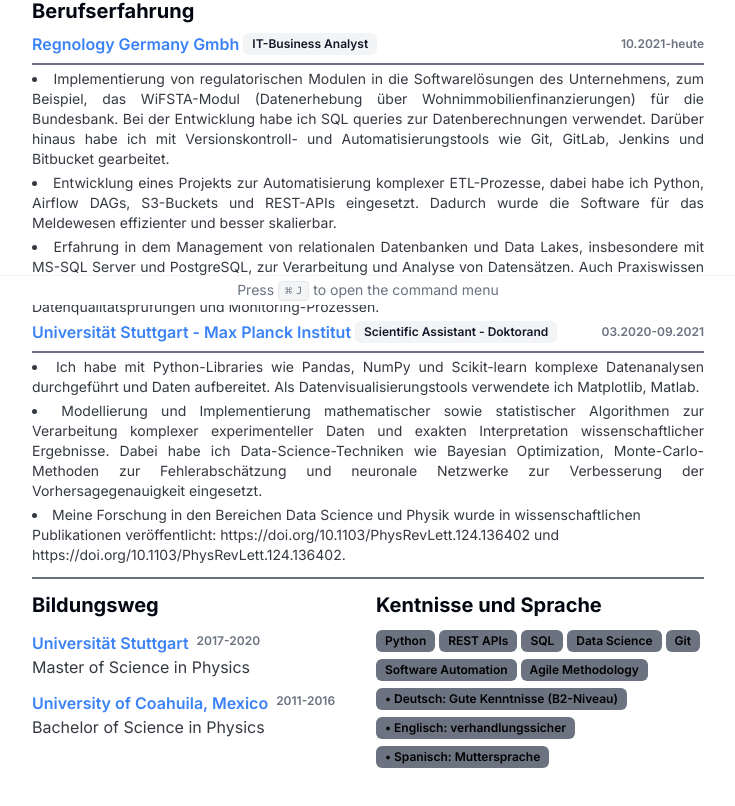
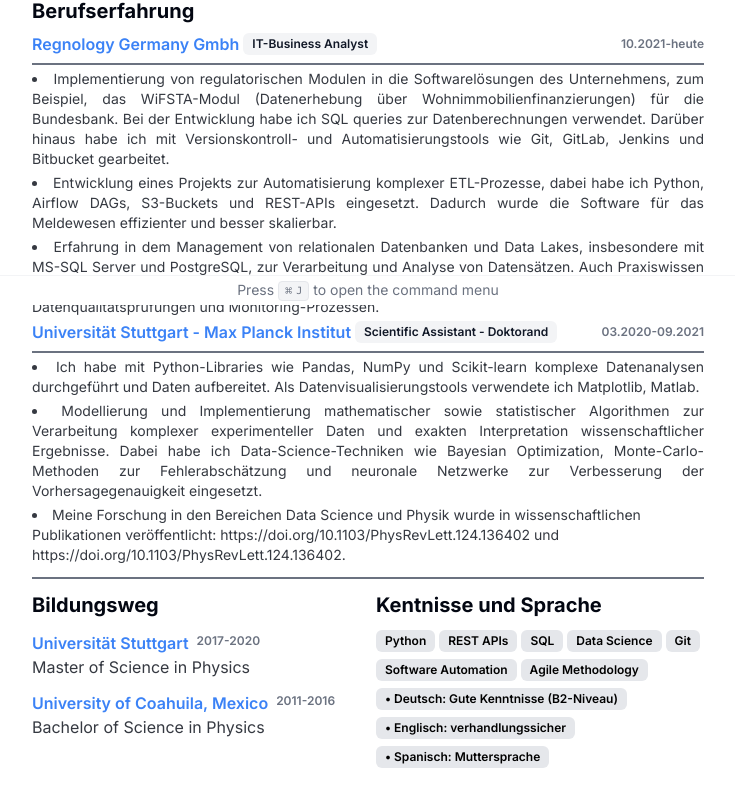
Before and after one commit to diegordzffm/cv-diego, a Next.js app: page / in a window 1280 px wide. Shown: the part 495-1301 px from the top of the page, without its empty margins (272-1007 px from the left). Built offline with nearby package versions, Linux system fonts and the light colour scheme.

Commit message:
21e2332323

```diff
--- a/src/app/components/Skills.tsx
+++ b/src/app/components/Skills.tsx
@@ -21,7 +21,7 @@
     >
       {skills.map((skill) => (
         <li key={skill}>
-          <Badge className=" bg-gray-500 text-black print:bg-gray-200 print:text-black print:text-[10px]"  aria-label={`Skill: ${skill}`}>
+          <Badge className=" bg-gray-200 text-black print:bg-gray-200 print:text-black print:text-[10px]"  aria-label={`Skill: ${skill}`}>
             {skill}
           </Badge>
         </li>
```
